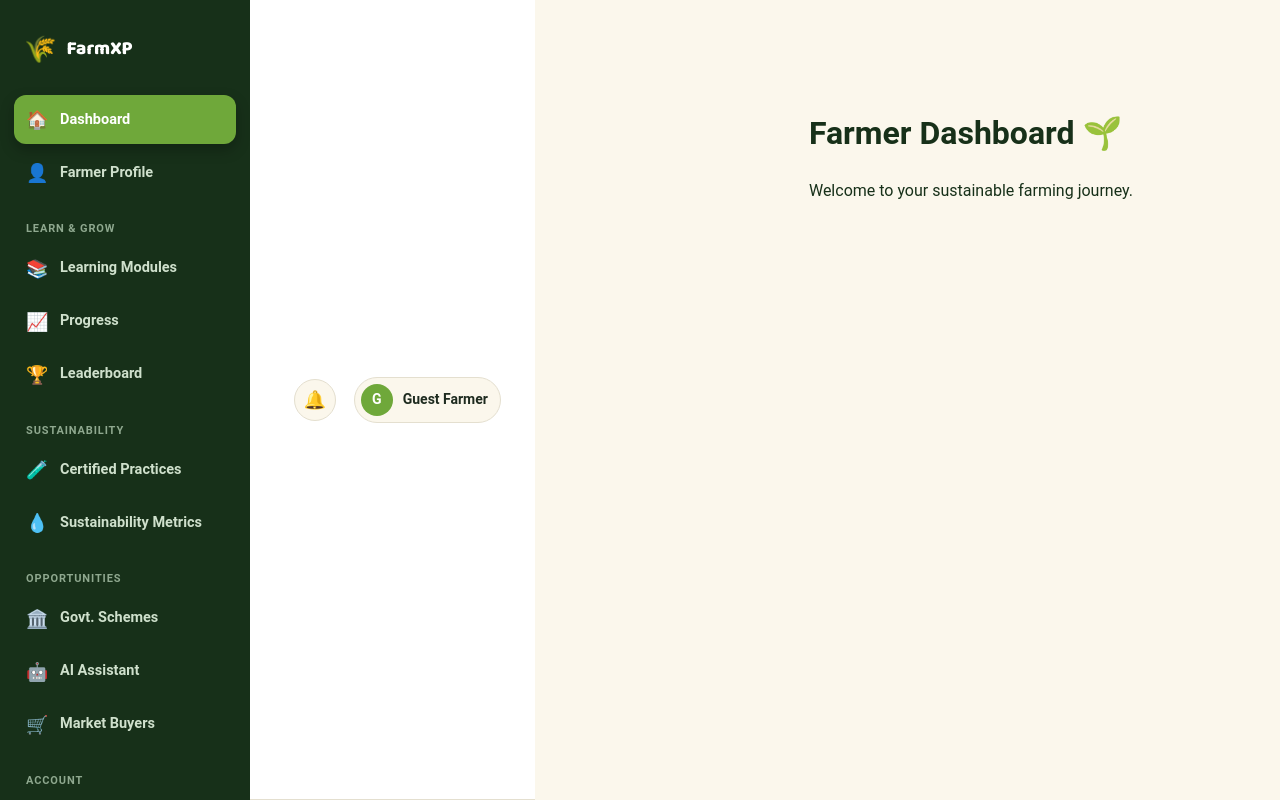
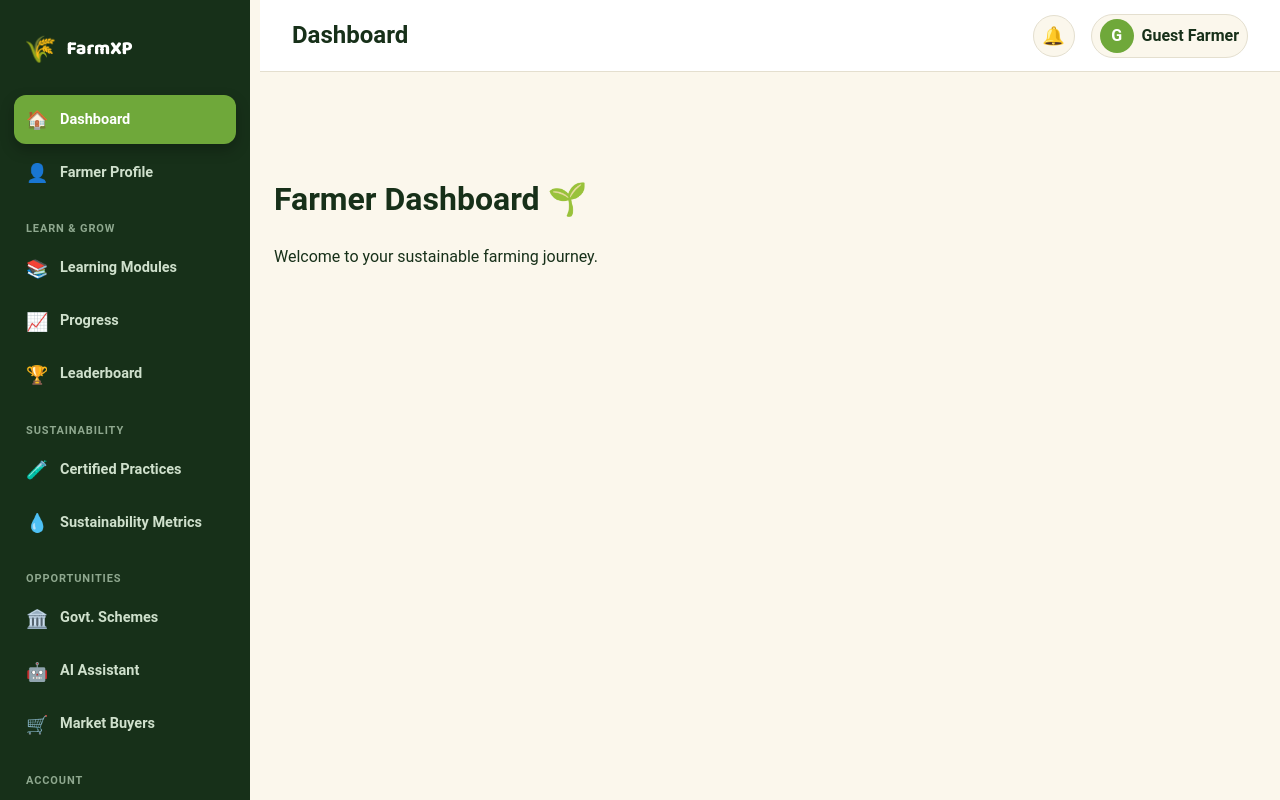
Before and after one commit to Mohamedfalih/FarmXp, a React app in the folder FrontEnd/: page /farmer/dashboard in a window 1280 px wide. Built offline with nearby package versions, Linux system fonts and the light colour scheme; the HTML template or start-up script is replaced by a standard one.

Commit message:
NavBar changes

```diff
--- a/FrontEnd/src/components/common/Navbar.jsx
+++ b/FrontEnd/src/components/common/Navbar.jsx
@@ -1,115 +1,135 @@
-import React from 'react';
-import { Box, Typography, Badge } from '@mui/material';
-import { Link } from 'react-router-dom';
+import React from "react";
+import { Box, Typography, Badge } from "@mui/material";
+import { Link } from "react-router-dom";
 
-const drawerWidth = 250;
+const drawerWidth = 260;
 
-const Navbar = ({ onMenuClick, pageTitle = 'Dashboard' }) => {
-  const farmerName = 'Guest Farmer';
+const Navbar = ({ onMenuClick, pageTitle = "Dashboard" }) => {
+  const farmerName = "Guest Farmer";
   const notificationCount = 0;
 
   return (
     <Box
       sx={{
-        display: 'flex',
-        alignItems: 'center',
-        justifyContent: 'space-between',
-        padding: '18px 34px',
-        bgcolor: '#FFFFFF',
-        borderBottom: '1px solid #E4DFCF',
-        position: 'sticky',
+        position: "fixed",
         top: 0,
-        zIndex: 5,
-        width: { md: `calc(100% - ${drawerWidth}px)` },
+        left: { xs: 0, md: `${drawerWidth}px` },
+        right: 0,
+        height: "72px",
+        bgcolor: "#FFFFFF",
+        borderBottom: "1px solid #E4DFCF",
+        display: "flex",
+        alignItems: "center",
+        justifyContent: "space-between",
+        px: 4,
+        zIndex: 1200,
       }}
     >
-      <Box sx={{ display: 'flex', alignItems: 'center', gap: '14px' }}>
+      {/* Left Section */}
+      <Box sx={{ display: "flex", alignItems: "center", gap: 2 }}>
         <Box
           component="button"
           onClick={onMenuClick}
           sx={{
-            display: { xs: 'flex', md: 'none' },
-            width: 42,
-            height: 42,
-            borderRadius: '50%',
-            bgcolor: '#FBF7EC',
-            border: '1px solid #E4DFCF',
-            alignItems: 'center',
-            justifyContent: 'center',
-            fontSize: '18px',
-            cursor: 'pointer',
+            display: { xs: "flex", md: "none" },
+            width: 40,
+            height: 40,
+            borderRadius: "50%",
+            border: "1px solid #E4DFCF",
+            bgcolor: "#FBF7EC",
+            cursor: "pointer",
+            alignItems: "center",
+            justifyContent: "center",
+            fontSize: 18,
           }}
         >
           ☰
         </Box>
-        <Typography sx={{ fontFamily: "'Baloo 2', sans-serif", fontSize: '22px', color: '#173019' }}>
+
+        <Typography
+          variant="h5"
+          sx={{
+            fontWeight: 700,
+            color: "#173019",
+          }}
+        >
           {pageTitle}
         </Typography>
       </Box>
 
-      <Box sx={{ display: 'flex', alignItems: 'center', gap: '18px' }}>
+      {/* Right Section */}
+      <Box sx={{ display: "flex", alignItems: "center", gap: 2 }}>
+        {/* Notification */}
         <Box
           component={Link}
           to="/farmer/notifications"
           sx={{
             width: 42,
             height: 42,
-            borderRadius: '50%',
-            bgcolor: '#FBF7EC',
-            border: '1px solid #E4DFCF',
-            display: 'flex',
-            alignItems: 'center',
-            justifyContent: 'center',
-            fontSize: '18px',
-            position: 'relative',
-            textDecoration: 'none',
+            borderRadius: "50%",
+            bgcolor: "#FBF7EC",
+            border: "1px solid #E4DFCF",
+            display: "flex",
+            alignItems: "center",
+            justifyContent: "center",
+            textDecoration: "none",
+            position: "relative",
+            fontSize: 18,
           }}
         >
           🔔
+
           {notificationCount > 0 && (
             <Badge
-              variant="dot"
+              badgeContent={notificationCount}
+              color="error"
               sx={{
-                position: 'absolute',
-                top: 8,
-                right: 9,
-                '& .MuiBadge-dot': { bgcolor: '#C1552E', border: '2px solid #fff' },
+                position: "absolute",
+                top: 6,
+                right: 6,
               }}
             />
           )}
         </Box>
 
+        {/* Profile */}
         <Box
           component={Link}
           to="/farmer/profile"
           sx={{
-            display: 'flex',
-            alignItems: 'center',
-            gap: '10px',
-            padding: '6px 12px 6px 6px',
-            borderRadius: '100px',
-            bgcolor: '#FBF7EC',
-            border: '1px solid #E4DFCF',
-            textDecoration: 'none',
+            display: "flex",
+            alignItems: "center",
+            gap: 1,
+            px: 1,
+            py: 0.5,
+            borderRadius: "999px",
+            bgcolor: "#FBF7EC",
+            border: "1px solid #E4DFCF",
+            textDecoration: "none",
           }}
         >
           <Box
             sx={{
-              width: 32,
-              height: 32,
-              borderRadius: '50%',
-              bgcolor: '#6FA83A',
-              display: 'flex',
-              alignItems: 'center',
-              justifyContent: 'center',
-              color: '#fff',
+              width: 34,
+              height: 34,
+              borderRadius: "50%",
+              bgcolor: "#6FA83A",
+              color: "#fff",
+              display: "flex",
+              alignItems: "center",
+              justifyContent: "center",
               fontWeight: 700,
-              fontSize: '14px',
             }}
           >
             {farmerName.charAt(0)}
           </Box>
-          <Typography sx={{ fontWeight: 700, fontSize: '14px', color: '#1E2B1F' }}>
+
+          <Typography
+            sx={{
+              fontWeight: 600,
+              color: "#173019",
+            }}
+          >
             {farmerName}
           </Typography>
         </Box>
--- a/FrontEnd/src/layouts/farmer/FarmerLayout.jsx
+++ b/FrontEnd/src/layouts/farmer/FarmerLayout.jsx
@@ -35,7 +35,13 @@ const FarmerLayout = () => {
         }}
       >
         <Toolbar />
-        <Container maxWidth="xl" sx={{ py: 3 }}>
+        <Container
+          maxWidth="xl"
+          sx={{
+            pt: "90px",
+            pb: 3,
+          }}
+        >
           <Outlet />
         </Container>
       </Box>
```
